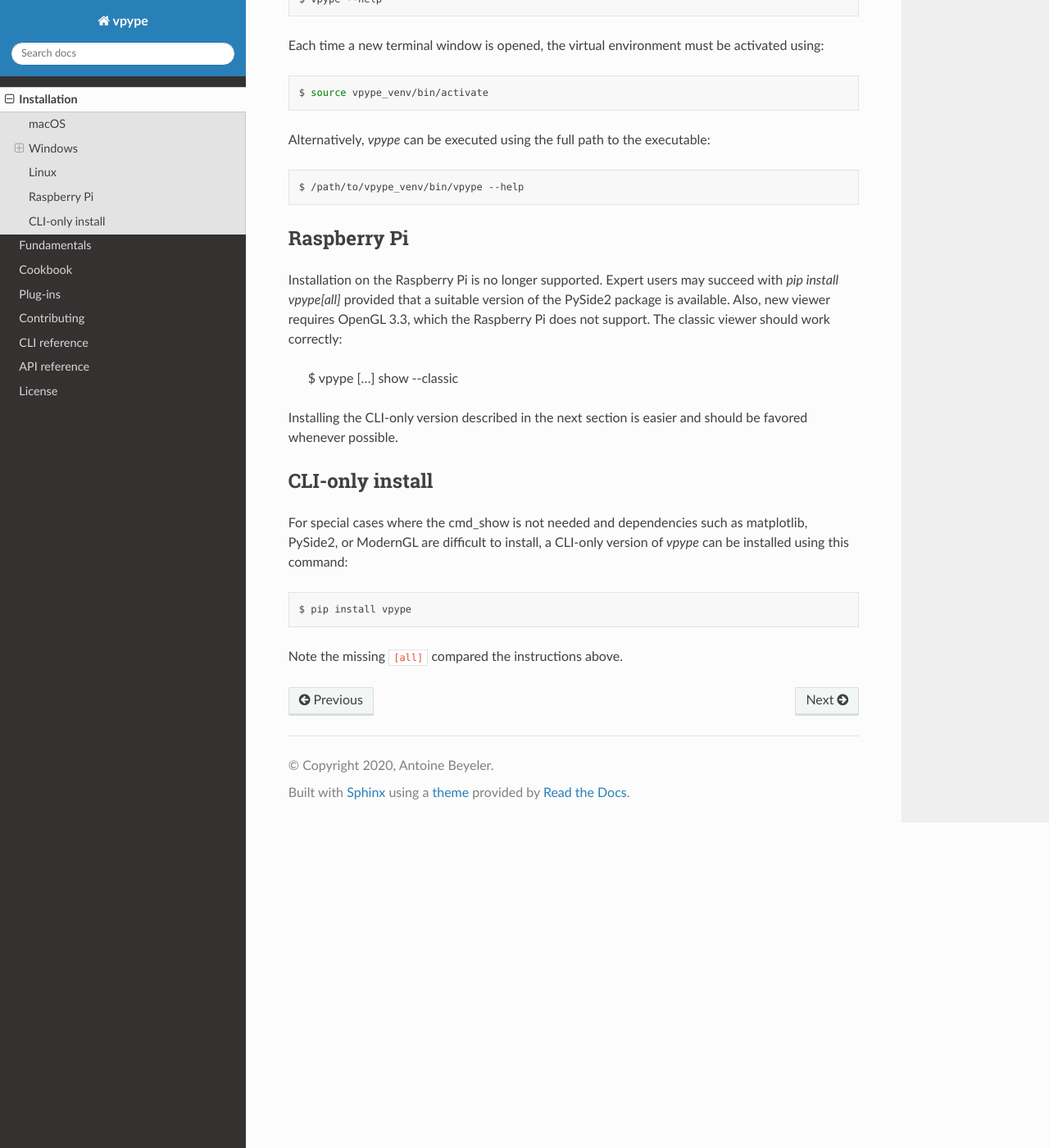
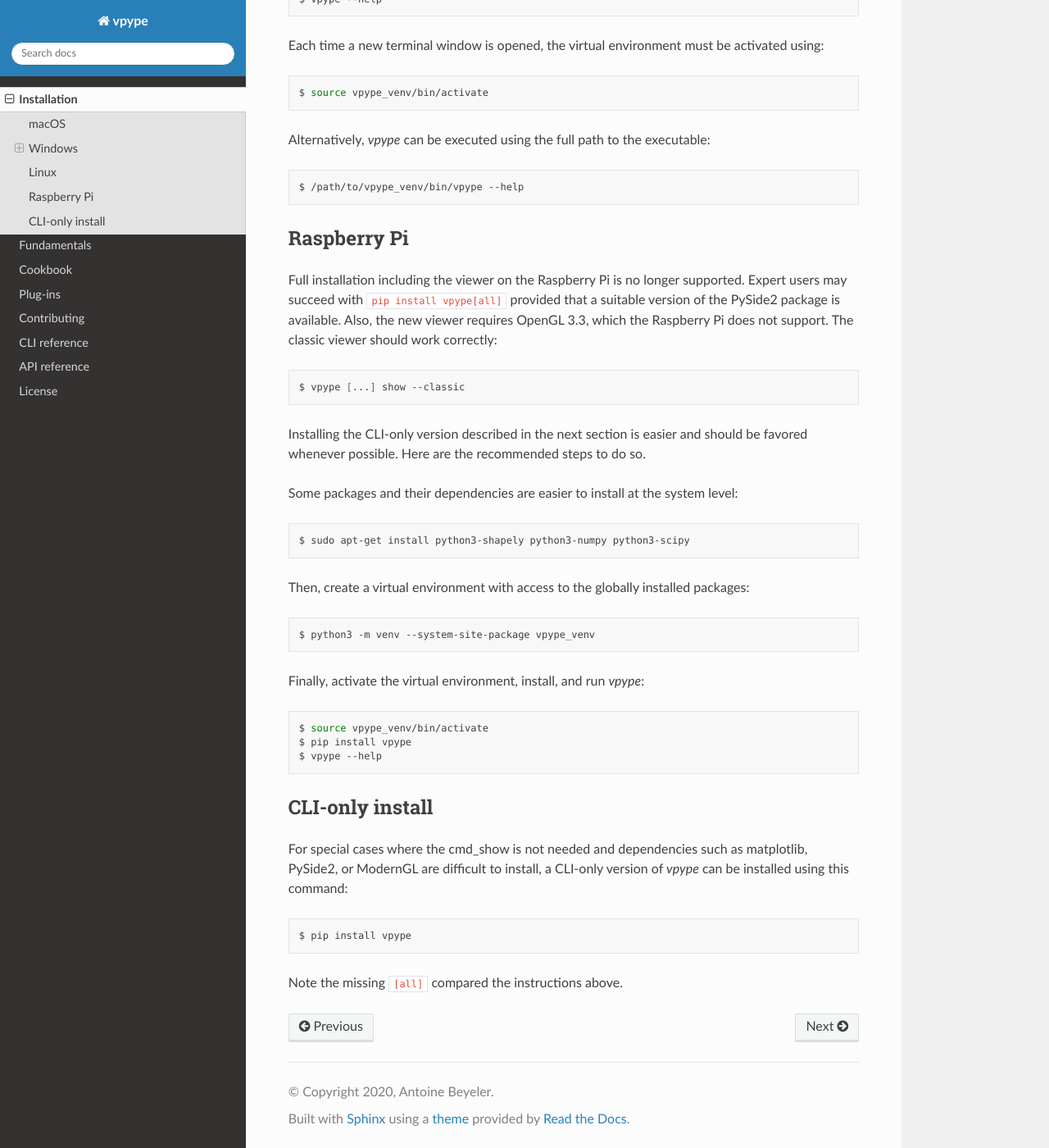
Before and after one commit to abey79/vpype, a Sphinx documentation site: the page built from docs/install.rst, in a window 1280 px wide and 1400 px high, scrolled down 2898 px. Shown: the whole window at 82% size. Built offline with Sphinx 7.4.7 and the Read the Docs theme 2.0.0, drawn with Linux system fonts in a browser that asks for light colours.

Commit message:
Improved RPi installation documentation

```diff
--- a/docs/install.rst
+++ b/docs/install.rst
@@ -119,11 +119,25 @@ Alternatively, *vpype* can be executed using the full path to the executable::
 Raspberry Pi
 ============
 
-Installation on the Raspberry Pi is no longer supported. Expert users may succeed with `pip install vpype[all]` provided that a suitable version of the PySide2 package is available. Also, new viewer requires OpenGL 3.3, which the Raspberry Pi does not support. The classic viewer should work correctly:
+Full installation including the viewer on the Raspberry Pi is no longer supported. Expert users may succeed with ``pip install vpype[all]`` provided that a suitable version of the PySide2 package is available. Also, the new viewer requires OpenGL 3.3, which the Raspberry Pi does not support. The classic viewer should work correctly::
 
   $ vpype [...] show --classic
 
-Installing the CLI-only version described in the next section is easier and should be favored whenever possible.
+Installing the CLI-only version described in the next section is easier and should be favored whenever possible. Here are the recommended steps to do so.
+
+Some packages and their dependencies are easier to install at the system level::
+
+  $ sudo apt-get install python3-shapely python3-numpy python3-scipy
+
+Then, create a virtual environment with access to the globally installed packages::
+
+  $ python3 -m venv --system-site-package vpype_venv
+
+Finally, activate the virtual environment, install, and run *vpype*::
+
+  $ source vpype_venv/bin/activate
+  $ pip install vpype
+  $ vpype --help
 
 
 CLI-only install
```
